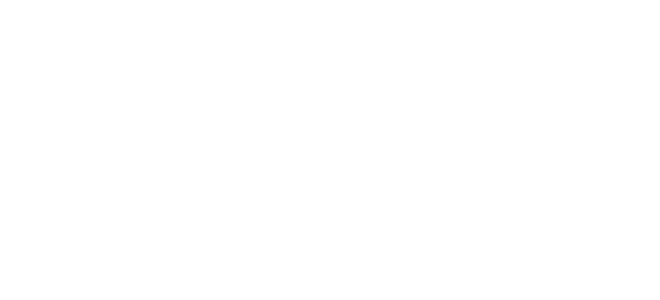
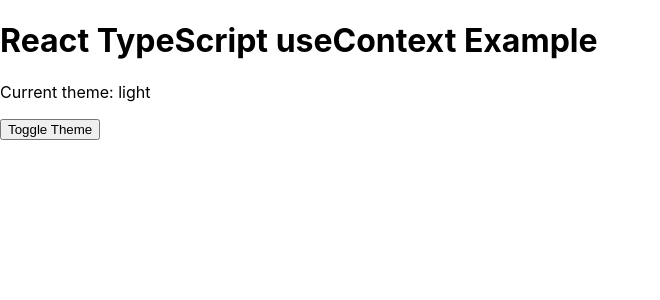
Before and after one commit to matanel22/orders, a React (Create React App) app in the folder client/: page /appContext in a window 1280 px wide. Before the commit this address had no page. Shown: the top 300 px of the page, without its empty margins (0-660 px from the left). Built offline with nearby package versions, Linux system fonts and the light colour scheme.

Commit message:
add useContext

```diff
--- a/client/src/App.tsx
+++ b/client/src/App.tsx
@@ -6,6 +6,7 @@
 import AppForm from "./component/formIndex/hookController";
 import AllOrders from "./component/orders";
 import { ScreenManager } from "./component/screenManager";
+import AppContext from "./component/themeContext";
 
 function App() {
   const [allOrders, setAllOrders] = useState(ALL_ORDERS);
@@ -25,6 +26,7 @@
             element={<AppForm options={allOrders} setOptions={setAllOrders} />}
           />
           <Route path="/managerSrceen" element={<ScreenManager />} />
+          <Route path="/appContext" element={<AppContext />} />
         </Routes>
       </Router>
     </>
--- a/client/src/component/ArrData/index.tsx
+++ b/client/src/component/ArrData/index.tsx
@@ -1,10 +1,15 @@
+import dayjs from "dayjs";
 import { FormInputs } from "../formIndex/hookController";
+const comperForDate = (str: string): Date => {
+  const [day, month, year] = str.split("/").map(Number);
+  const date = new Date(year, month - 1, day);
 
-// const comperForDate = (str: string) => {
-//   const [day, month, year] = str.split("/").map(Number);
-//   return new Date(year, month - 1, day);
-// };
+  if (isNaN(date.getTime())) {
+    throw new Error("Invalid Date");
+  }
 
+  return date;
+};
 export const ALL_ORDERS: FormInputs[] = [
   {
     id: "1",
@@ -14,7 +19,7 @@
     name: "Alice Johnson",
     items: [{ id: "1", name: "bkela", amount: 40 },{ id: "8", name: "fish", amount: 40 },{ id: "9", name: "no", amount: 40 }],
     statusId: { id: "1", name: "ממתין לאישור" },
-    // orderDate: comperForDate("20/05/2023"),
+    orderDate: comperForDate("20/05/2023"),
 
   },
   {
@@ -25,7 +30,7 @@
     locationType: "jeruzalem",
     items: [{ id: "2", name: "koko", amount: 40 }],
     statusId: { id: "2", name: "מאושר" },
-    // orderDate: comperForDate("20/05/2023"),
+    orderDate: comperForDate("20/05/2023"),
 
   },
   {
@@ -37,7 +42,7 @@
     locationType: "Kiryat Ono",
     items: [{ id: "3", name: "no", amount: 40 }],
     statusId: { id: "3", name: "בוטל" },
-    // orderDate: comperForDate("20/05/2023"),
+    orderDate: comperForDate("20/05/2023"),
   },
 ];
 
--- a/client/src/component/formIndex/hookController/index.tsx
+++ b/client/src/component/formIndex/hookController/index.tsx
@@ -56,6 +56,7 @@
   const { handleSubmit,watch, reset, formState: { isValid } } = methods;
 
   useEffect(() => {
+    console.log(line);
 
 
     reset(line);
@@ -75,9 +76,7 @@
     <DefaultContainer background={true}>
       <FormProvider {...methods}>
         <FormContainer onSubmit={handleSubmit(onSubmit)}>
-
-          <div style={{ display: "flex" }}>
-          <TextField
+        <TextField
             name="name"
             type="text"
             placeholder="שם הזמנה"
@@ -85,6 +84,8 @@
               required: (value: string) => required(value),
             }}
           />
+          <div style={{ display: "flex" }}>
+
             <TextField
               name="orderTime"
               type="time"
@@ -93,15 +94,17 @@
                 required: (value: string) => required(value),
               }}
             />
-            {/* <div style={{ paddingRight: "1rem" }}>
+            <div style={{ paddingRight: "1rem" }}>
               <DateCalender
+               label=""
+               type="date"
                 name="orderDate"
                 placeholder="תאריך הזמנה"
                 validate={{
                   required: (value: string) => required(value),
                 }}
               />
-            </div> */}
+            </div>
           </div>
           <SelectField
             options={EventType}
--- a/client/src/component/screenManager/events/index.tsx
+++ b/client/src/component/screenManager/events/index.tsx
@@ -33,7 +33,7 @@
       return opt;
     });
     setOptions(updatedOptions);
-    console.log("Updated options:", updatedOptions);
+
   };
   const handleDelete = (id: string) => {
     const delRow = options.filter((row) => {
--- /dev/null
+++ b/client/src/component/themeContext/ThemeContext.tsx
@@ -0,0 +1,40 @@
+// ThemeContext.tsx
+import React, { createContext, useState, ReactNode, useContext } from 'react';
+
+// Define the shape of the context data
+interface ThemeContextType {
+  theme: string;
+  toggleTheme: () => void;
+}
+interface IProps {
+    children: ReactNode;
+}
+// Create the context with a default value
+const ThemeContext = createContext<ThemeContextType | undefined>(undefined);
+
+// Create a provider component
+const ThemeProvider = ({ children }:IProps) => {
+
+  const [theme, setTheme] = useState<string>('light');
+
+  const toggleTheme = () => {
+    setTheme((prevTheme) => (prevTheme === 'light' ? 'dark' : 'light'));
+  };
+return(
+    <ThemeContext.Provider value={{ theme, toggleTheme }}>
+      {children}
+    </ThemeContext.Provider>
+)
+
+};
+
+// Custom hook to use the ThemeContext
+const useTheme = () => {
+  const context = useContext(ThemeContext);
+  if (!context) {
+    throw new Error('useTheme must be used within a ThemeProvider');
+  }
+  return context;
+};
+
+export { ThemeProvider, useTheme };
--- /dev/null
+++ b/client/src/component/themeContext/ThemeToggler.tsx
@@ -0,0 +1,15 @@
+import React from 'react';
+import { useTheme } from './ThemeContext';
+
+const ThemeToggler: React.FC = () => {
+  const { theme, toggleTheme } = useTheme();
+
+  return (
+    <div>
+      <p>Current theme: {theme}</p>
+      <button onClick={toggleTheme}>Toggle Theme</button>
+    </div>
+  );
+};
+
+export default ThemeToggler;
--- /dev/null
+++ b/client/src/component/themeContext/index.tsx
@@ -0,0 +1,16 @@
+import React from 'react';
+import { ThemeProvider } from './ThemeContext';
+import ThemeToggler from './ThemeToggler';
+
+const AppContext: React.FC = () => {
+  return (
+    <ThemeProvider>
+      <div>
+        <h1>React TypeScript useContext Example</h1>
+        <ThemeToggler />
+      </div>
+    </ThemeProvider>
+  );
+};
+
+export default AppContext
```
Also changed, not shown: client/src/component/screenManager/events/EventContext.tsx (added, +51 -0 lines).
